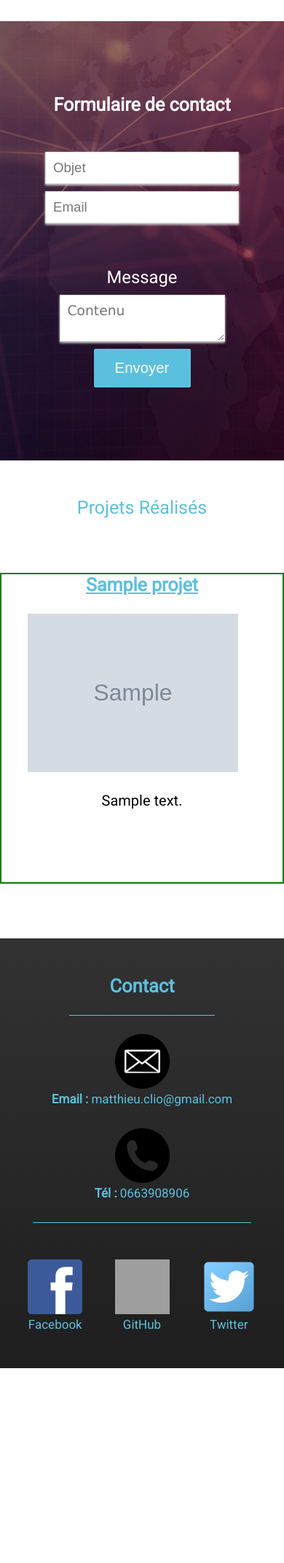
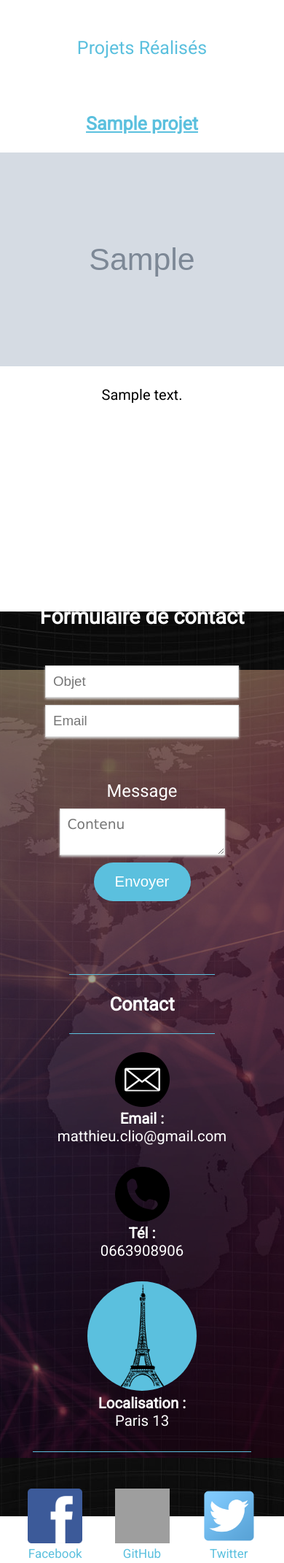
Before and after one commit to matthieuClio/Portfolio-Formation-Dev-Web-junior-Project-5, a PHP site: page /core/router.php in a window 390 px wide. Shown: the part 2218-4360 px from the top of the page at 73% size. Before the commit the page ends 4093 px from the top, so only its background shows below. Run offline with PHP 8.4, Linux system fonts and the light colour scheme; tables that the repository leaves empty or names only in its code hold one stand-in row (values such as "Sample post"); grey boxes marked "Sample" are stand-in pictures; grey boxes are pictures that could not be loaded.

Commit message:
Projet5-V-0.9.2
Modification du front office.
Ajout de quelques images et modification de la page d'accueil.

```diff
--- a/public/css/style.css
+++ b/public/css/style.css
@@ -320,7 +327,55 @@
 }
 
 
+/* Articles */
+
+.article_news {
+	padding-top: 50px;
+	padding-bottom: 75px;
+	text-align: center;
+}
+
+.article_news h2 {
+	margin-bottom: 75px;
+	font-size: 2.5em;
+	color: #5bc0de;
+	font-weight: normal;
+}
+
+.article_news h3 {
+	font-size: 2.5em;
+	margin-bottom: 25px;
+}
+
+.article_image {
+	margin-right: 25px;
+	margin-bottom: 25px;
+	width: 60%;
+}
+
+.article_news figcaption {
+	margin-bottom: 100px;
+	color: black;
+	font-size: 2em;
+}
+
+.article_news a {
+	color: #5bc0de;
+	text-decoration: underline;
+}
+
+
+/* Footer */
+/* ------ */
+
 /* Form */
+
+.main_footer {
+	position: relative;
+	padding-bottom: 50px;²
+	text-align: center;
+	font-size: 1.7em;
+}
 
 .form_contact {
 	position: relative;
@@ -331,22 +386,18 @@
 }
 
 .form_contact_h2 {
-	z-index: 1;
 	position: relative;
-	font-size: 2.5em;
+	font-size: 1.7em;
 }
 
 .form_contact section {
-	z-index: 2;
 	position: relative;
 	display: inline-block;
 	margin-top: 50px;
 	color: white;
-	font-size: 1.7em;
 }
 
 .input_text {
-	z-index: 3;
 	position: relative;
 	display: block;
 	padding: 10px;
@@ -396,64 +447,32 @@
 }
 
 
-/* Articles */
+/* Contact */
 
-.article_news {
-	padding-top: 50px;
-	padding-bottom: 75px;
-	text-align: center;
+.contact_information {
+	position: relative;
+	color: white;
 }
 
-.article_news h2 {
-	margin-bottom: 75px;
-	font-size: 2.5em;
-	color: #5bc0de;
-	font-weight: normal;
-}
-
-.article_news figure {
-	border: 2px solid green;
-}
-
-.article_news h3 {
-	font-size: 2.5em;
+.contact_information h2 {
+	margin: auto;
 	margin-bottom: 25px;
-}
-
-.article_image {
-	margin-right: 25px;
-	margin-bottom: 25px;
-	width: 75%;
-}
-
-.article_news figcaption {
-	margin-bottom: 100px;
-	color: black;
-	font-size: 2em;
-}
-
-.article_news a {
-	color: #5bc0de;
-	text-decoration: underline;
-}
-
-
-/* Footer */
-
-.main_footer {
-	padding-top: 50px;
-	padding-bottom: 50px;
-	background-image: linear-gradient(#323232, #1E1E1E);
-	text-align: center;
-	font-size: 1.7em;
+	padding-bottom: 25px;
+	width: 200px;
+	border-bottom: 1px solid #5bc0de;
+	color: white;
 }
 
 .main_footer_title {
+	position: relative;
+	padding-top: 25px;
 	padding-bottom: 25px;
 	margin: auto;
 	width: 200px;
+	border-top: 1px solid #5bc0de;
 	border-bottom: 1px solid #5bc0de;
 	color: #5bc0de;
+	text-align: center;
 }
 
 .container_mail_phone {
@@ -470,6 +489,16 @@
 
 .container_mail_phone p {
 	margin-bottom: 30px;
+	font-size: 1.2em;
+}
+
+.locaton_picture {
+	display: block;
+	margin: auto;
+	margin-bottom: 5px;
+	width: 150px;
+	background-color: #5bc0de;
+	border-radius: 100px;
 }
 
 .large_text {
@@ -485,8 +514,14 @@
 	cursor: pointer;
 }
 
+.social_network {
+	text-align: center;
+}
+
 .main_footer figure {
+
 	display: inline-block;
+	position: relative;
 }
 
 .main_footer figcaption {
@@ -494,19 +529,6 @@
 }
 
 .main_footer a {
-	color: #5bc0de;
-}
-
-.contact_information {
-	color: #5bc0de;
-}
-
-.contact_information h2 {
-	margin: auto;
-	margin-bottom: 25px;
-	padding-bottom: 25px;
-	width: 200px;
-	border-bottom: 1px solid #5bc0de;
 	color: #5bc0de;
 }
 
@@ -764,10 +787,11 @@
 	width: 150px;
 	background-color: #5bc0de;
 	border: none;
-	border-radius: 2px;
+	border-radius: 100px;
 	font-size: 0.9em;
 	color: white;
 	cursor: pointer;
+	transition: 0.5s;
 }
 
 .resize_image {
@@ -883,6 +911,12 @@
 		width: 100%;
 		margin-left: 0;
 		margin-right: 0;
+	}
+
+
+	/* Projects */
+	.article_image {
+		width: 100%;
 	}
 
 
--- a/src/view/front/accueil_view.php
+++ b/src/view/front/accueil_view.php
@@ -28,7 +28,7 @@
 
 			<!-- Logo -->
 			<div class="logo">
-				<a href="#history">
+				<a href="#accueil">
 					Matthieu Clio
 				</a>
 			</div>
@@ -86,7 +86,9 @@
 
 			<!-- CV picture -->
 			<figure class="slider_picture">
+				<a href="#history">
 					<img src="public/images/photo/cv_picture.png" alt="Photo de profil">
+				</a>
 			</figure>
 
 			<section class="slider_information">
@@ -234,11 +214,32 @@
 						</figcaption>
 					<?php
 					} ?>
-
 			</figure>
 		</article>
 
 		<footer class="main_footer" id="contact">
+			<!-- Background image -->
+			<div class="form_background">
+			</div>
+
+			<div class="form_background_two">
+			</div>
+
+			<form method="post" action="" class="form_contact">
+				<h2 class="form_contact_h2">Formulaire de contact</h2>
+
+				<section>
+					<input type="text" name="sujet" class="input_text" placeholder="Objet">
+					<input type="text" name="email" class="input_text" placeholder="Email">
+					<p>
+						Message
+					</p>
+					<textarea placeholder="Contenu" class="input_text"></textarea>
+
+					<input type="submit" name="send_form" value="Envoyer" class="button_blue contact_button">
+				</section>
+			</form>
+
 			<section class="contact_information">
 				<h2 class="main_footer_title">
 					Contact
@@ -258,11 +260,22 @@
 						<span class="large_text">
 							Tél :
 						</span>
+						<br>
 						0663908906
+					</p>
+
+					<p>
+						<img src="public/images/logo/eiffel.png" alt="tour eiffel" class="locaton_picture">
+						<span class="large_text">
+							Localisation :
+						</span>
+						<br>
+						Paris 13
 					</p>
 				</div>
 			</section>
 
+			<div class="social_network">
 				<figure>
 					<a href="https://www.facebook.com/matthieu.clio">
 						<img src="public/images/logo/facebook.png" alt="Facebook" class="rezize_logo_footer">
```
Also changed, not shown: other parts of public/css/style.css (+27 -15 lines), other parts of src/view/front/accueil_view.php (+10 -30 lines), public/images/logo/eiffel.png (added), public/images/photo/dev_web.jpg. Lines whose indentation alone changed are shown as unchanged.
